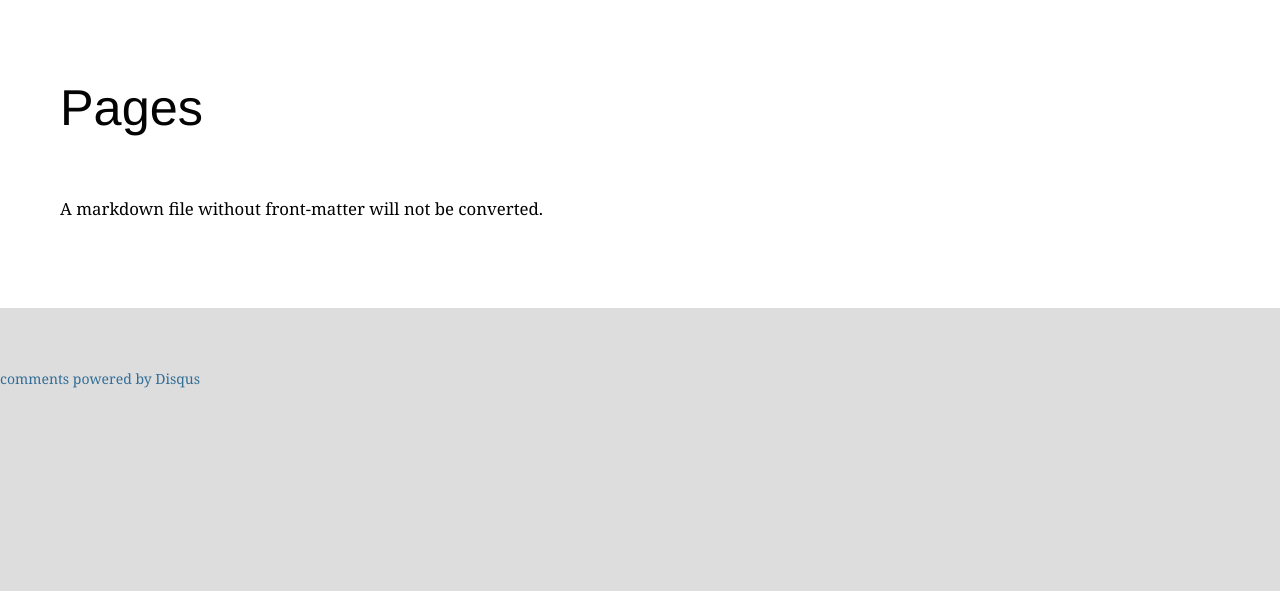
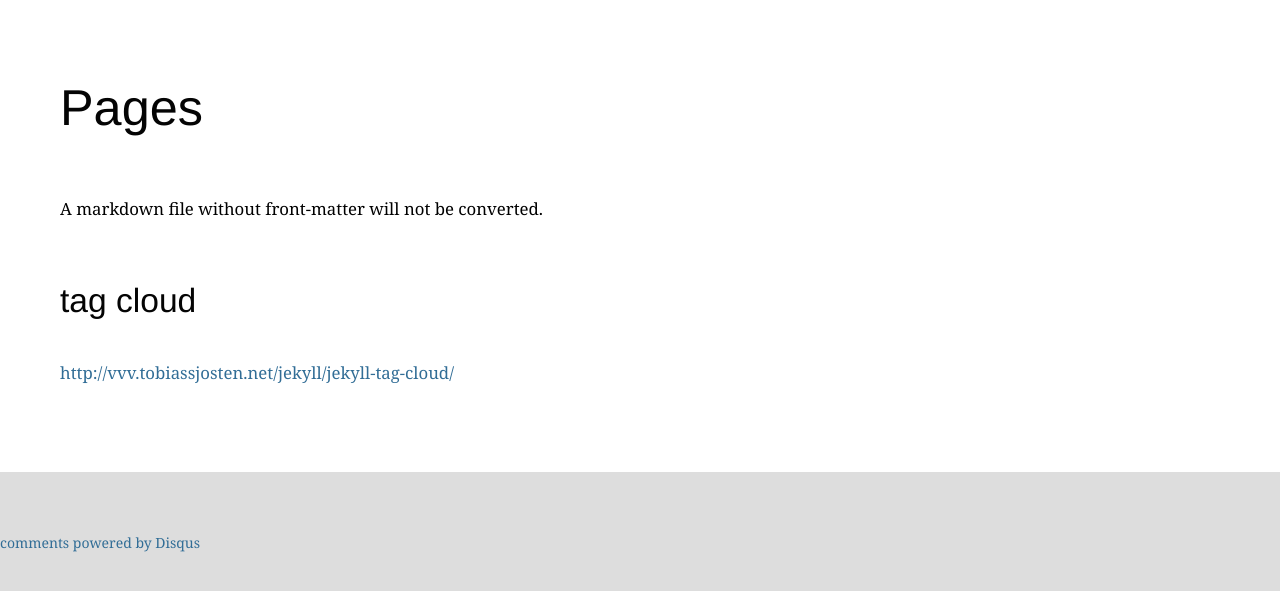
Before and after one commit to jintonic/jintonic.github.io, a Jekyll site: the page built from github/index.md, in a window 1280 px wide. Shown: the top 591 px of the page. Built offline with Jekyll 4.4.1, drawn with Linux system fonts in a browser that asks for light colours; comment, search, counter and statistics services are not loaded.

Commit message:
added tag cloud

```diff
--- a/github/index.md
+++ b/github/index.md
@@ -8,3 +8,8 @@ Pages
 =====
 
 A markdown file without front-matter will not be converted.
+
+tag cloud
+---------
+
+[http://vvv.tobiassjosten.net/jekyll/jekyll-tag-cloud/](http://vvv.tobiassjosten.net/jekyll/jekyll-tag-cloud/)
```
